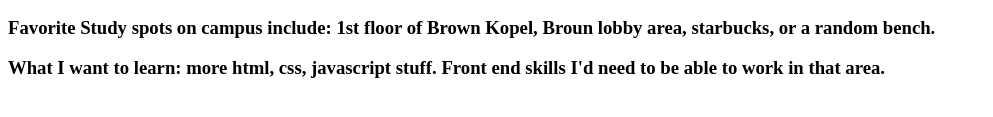
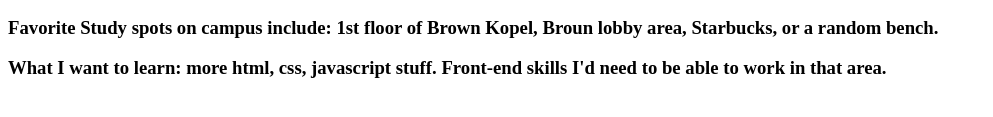
Before and after one commit to egcassity/egcassity.github.io, a plain HTML site: page index.html in a window 1280 px wide. Shown: the part 301-418 px from the top of the page, without its empty margins (0-993 px from the left). Drawn offline with Linux system fonts and the light colour scheme.

Commit message:
Update index.html

```diff
--- a/index.html
+++ b/index.html
@@ -20,12 +20,12 @@
     </a>
     <div>
       <h3>
-        Favorite Study spots on campus include: 1st floor of Brown Kopel, Broun lobby area, starbucks, or a random bench.
+        Favorite Study spots on campus include: 1st floor of Brown Kopel, Broun lobby area, Starbucks, or a random bench.
       </h3>
     </div>
     <div>
       <h3>
-        What I want to learn: more html, css, javascript stuff. Front end skills I'd need to be able to work in that area.
+        What I want to learn: more html, css, javascript stuff. Front-end skills I'd need to be able to work in that area.
       </h3>
     </div>
   </body>
```
